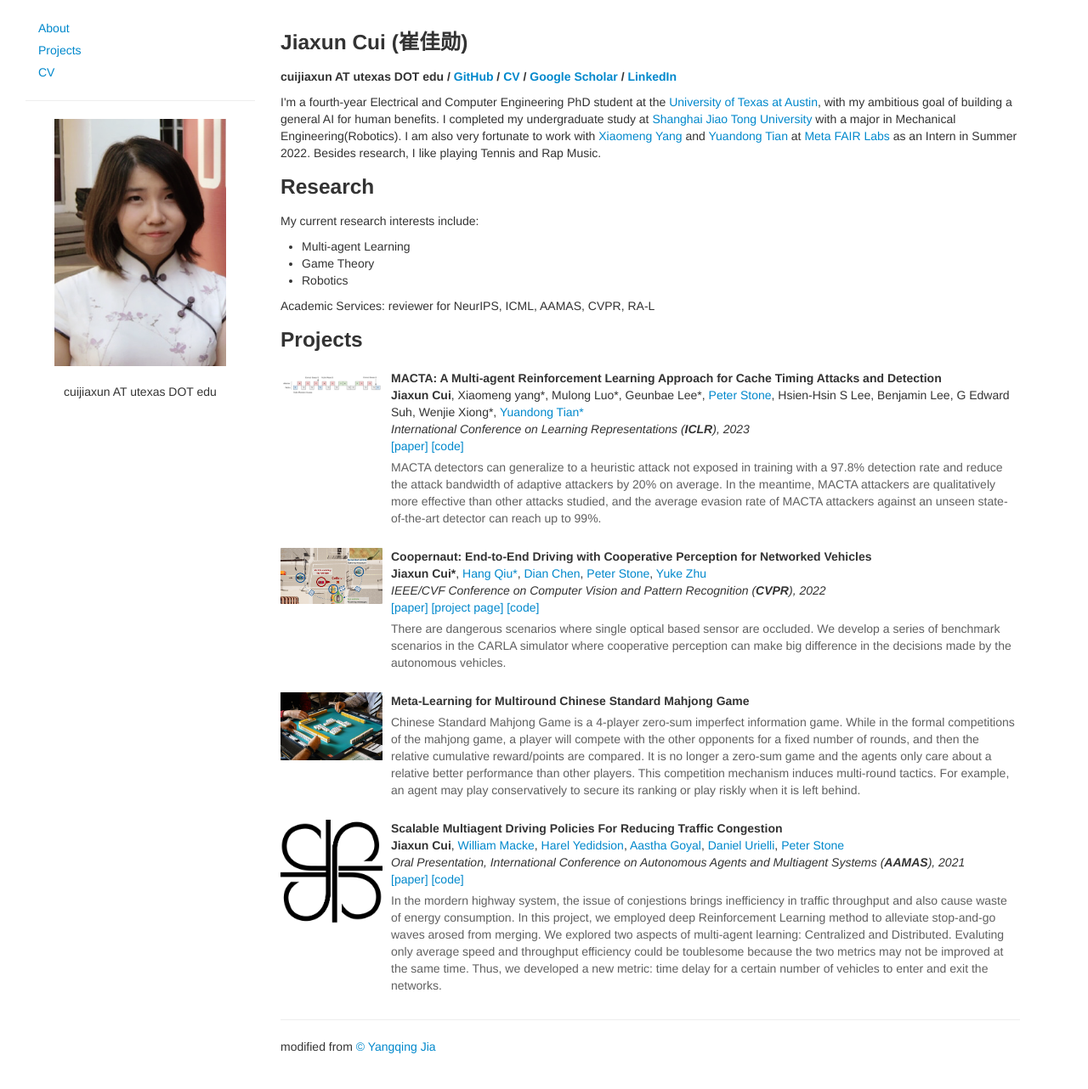
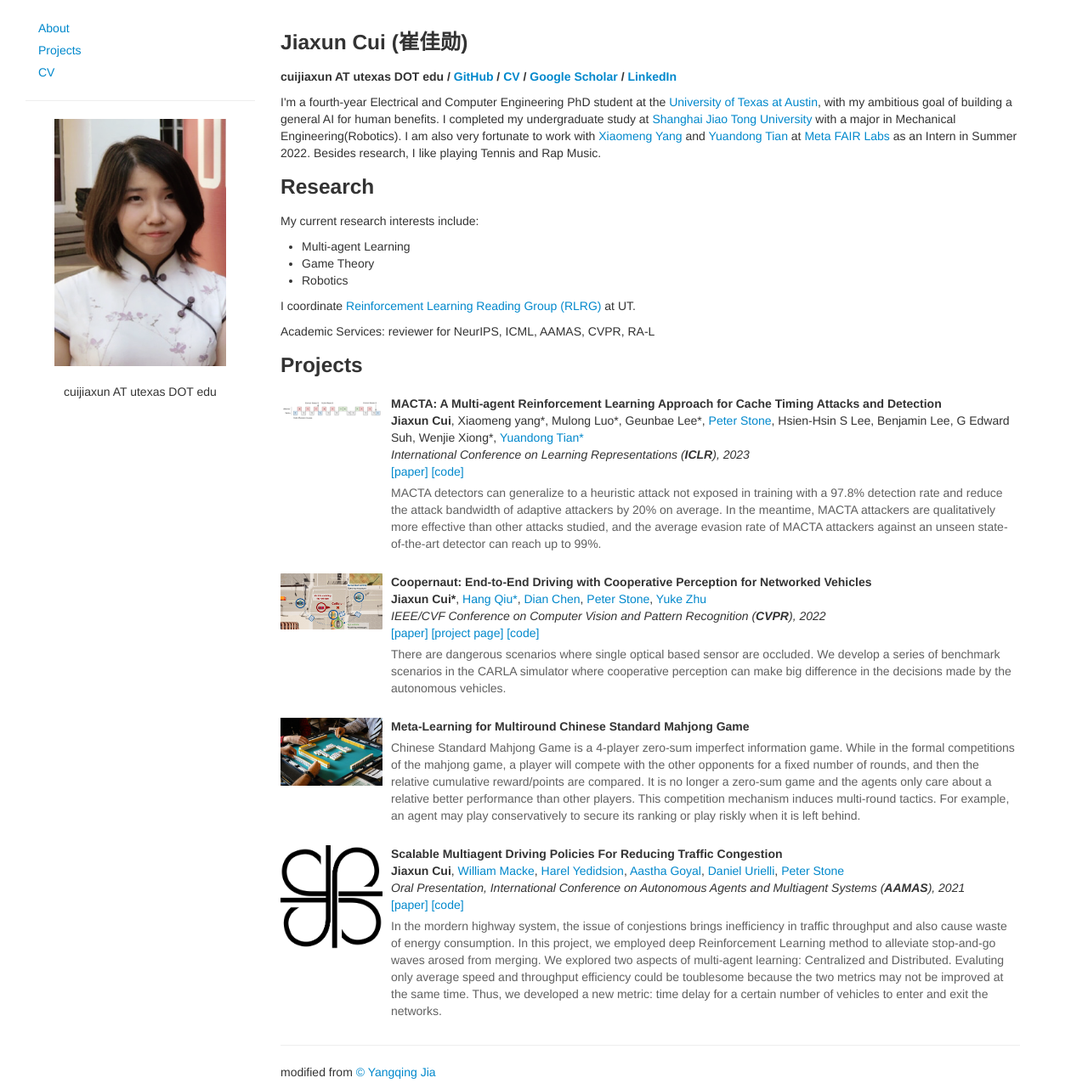
Before and after one commit to cuijiaxun/cuijiaxun.github.io, a Jekyll site: the page index.html, which Jekyll copies as it is, in a window 1280 px wide and 1282 px high. Shown: the whole window at 85% size. Built offline with Jekyll 4.4.1, drawn with Linux system fonts in a browser that asks for light colours.

Commit message:
academic service

```diff
--- a/index.html
+++ b/index.html
@@ -100,6 +100,9 @@
                 </li><li> Robotics
                 </li></ul>
             <p></p>
+            <p>
+            I coordinate <a target="_blank" href="https://www.cs.utexas.edu/~rlrg/website.md.html">Reinforcement Learning Reading Group (RLRG)</a> at UT.
+            </p>
             <p>
             Academic Services: reviewer for NeurIPS, ICML, AAMAS, CVPR, RA-L
             </p>
```
